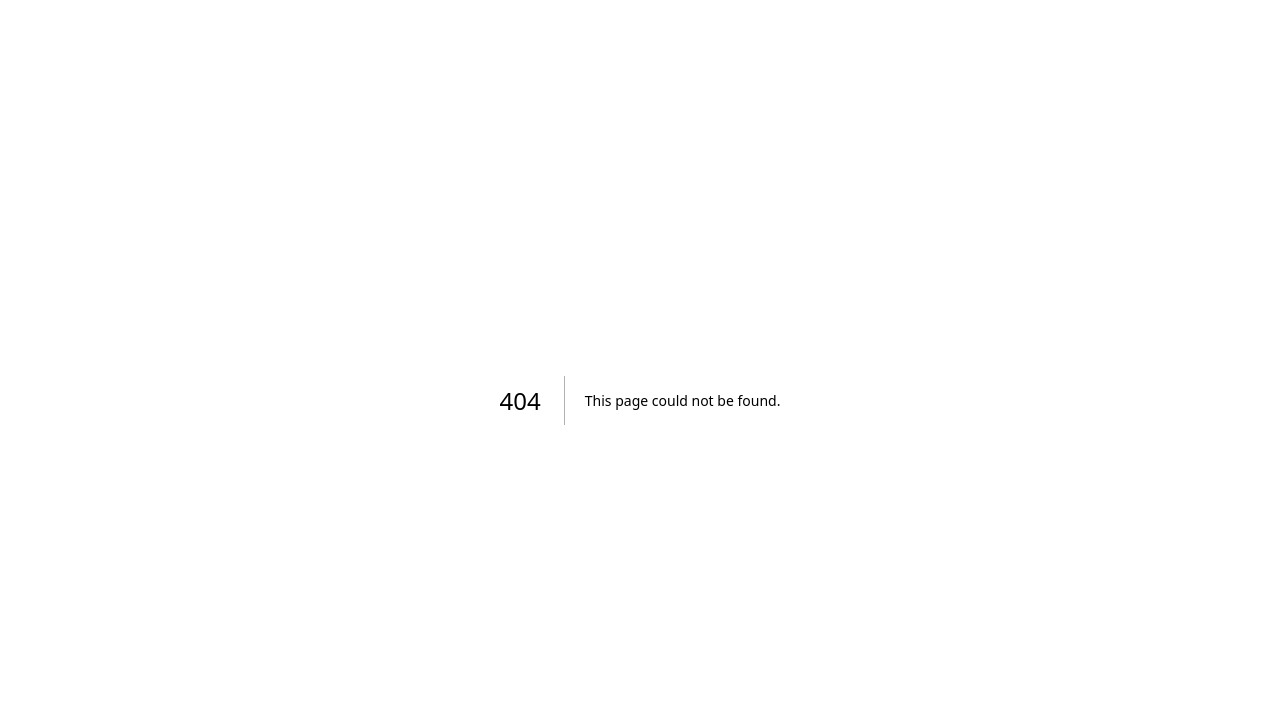
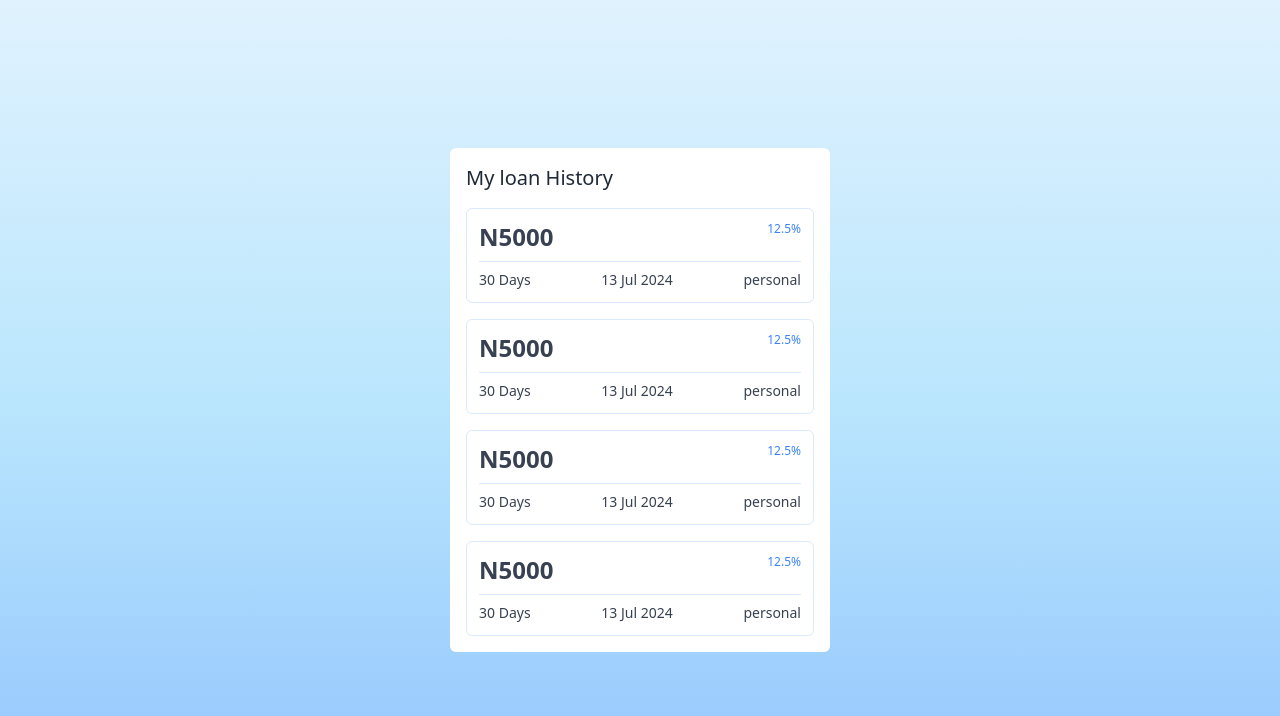
Before and after one commit to Microsoft2033/bills, a Next.js app: page /dashboard/history in a window 1280 px wide. Before the commit this address had no page. Shown: the top 716 px of the page. Built offline with nearby package versions, Linux system fonts and the light colour scheme.

Commit message:
history data

```diff
--- /dev/null
+++ b/app/dashboard/history/page.js
@@ -0,0 +1,18 @@
+import { HistoryTab } from "@/components/HiatoryTab"
+
+// delete this later
+const dummy = [1, 2, 3, 4];
+export default function History() {
+    return (
+        <main className="min-h-screen flex justify-center items-center bg-gradient-to-b from-sky-100 via-sky-200 to-blue-300">
+            <div className="w-[380px] min-h-[400px] bg-white rounded-md p-4">
+                <h1 className="text-xl text-gray-800 mb-4">My loan History</h1>
+                <div className="flex flex-col gap-4">
+                    {/* <HistoryTab/> */}
+                    {dummy.map(loan => <HistoryTab amount={5000} rate={12.5} duration={30} type="personal" date="13 Jul 2024" key={loan}/>)}
+
+                </div>
+            </div>
+        </main>
+    )
+}
--- a/app/dashboard/page.js
+++ b/app/dashboard/page.js
@@ -1,3 +1,4 @@
+import Image from "next/image";
 export  default function Dashboard(){
     return(
         <main>
@@ -5,6 +6,7 @@
             <p>propose a ui design</p>
             <p>build the ui</p>
             <p>propose possible changes</p>
+            <Image width={480} height={250} src="/coff1.jpg" alt="screenshot"/>
         </main>
     )
 }
--- /dev/null
+++ b/components/HiatoryTab.js
@@ -0,0 +1,15 @@
+export function HistoryTab({amount, rate, duration,date,type}) {
+    return (
+         <div className="flex flex-col border border-blue-100 rounded-md p-3">
+                        <ul className="flex justify-between border-b border-blue-100 pb-2">
+                            <li className="font-bold text-2xl text-gray-700">N{amount}</li>
+                <li className="text-xs text-blue-500">{rate}%</li>
+                        </ul>
+                        <ul className="pt-2 flex justify-between items-center">
+                            <li className="text-sm text-gray-700">{duration} Days</li>
+                            <li className="text-sm text-gray-700">{date}</li>
+                            <li className="text-sm text-gray-700">{type}</li>
+                        </ul>
+                    </div>
+    )
+}
```
Also changed, not shown: coff6.jpg (renamed from app/about-us/coff6.jpg), public/coff1.jpg (added).
